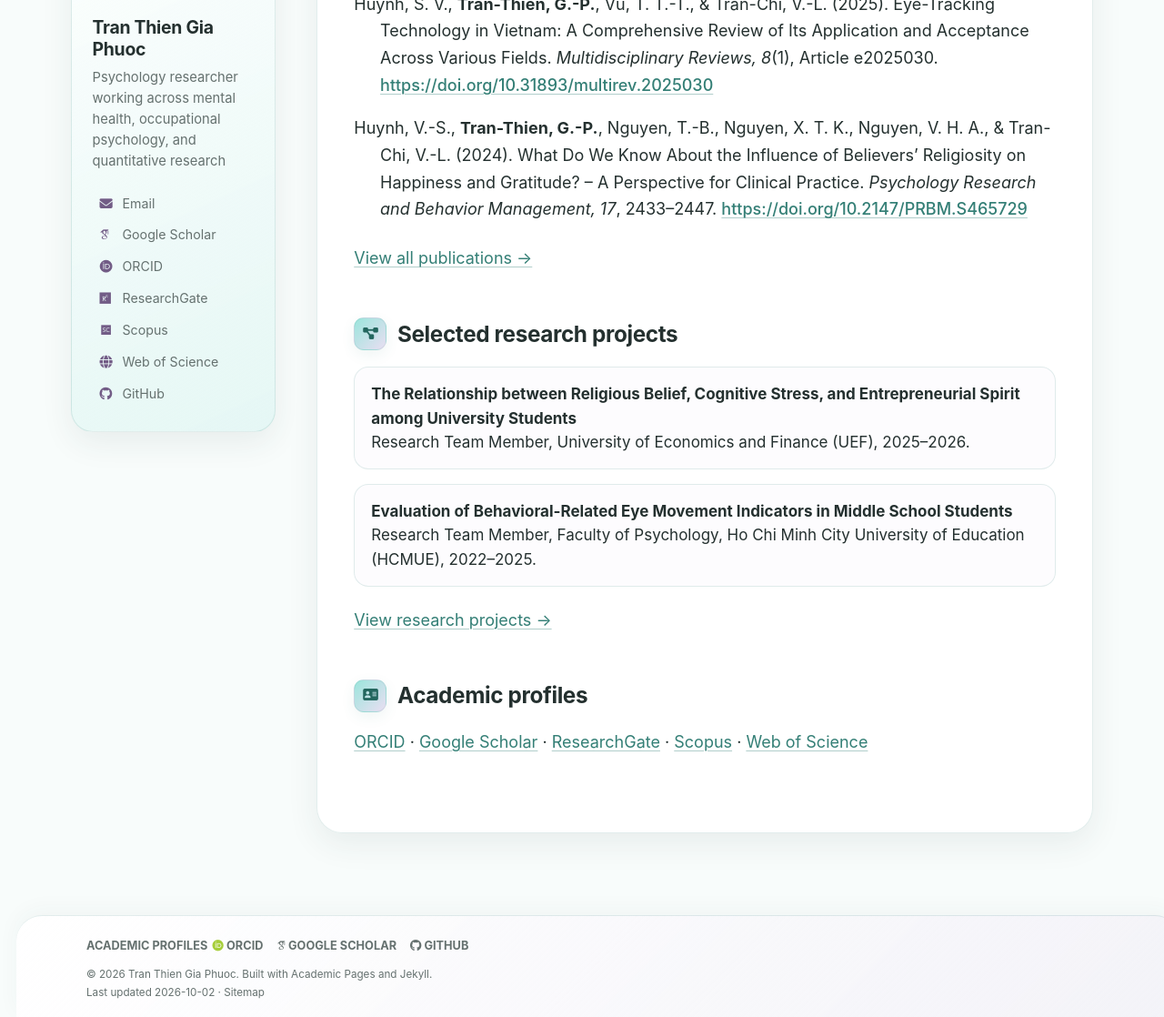
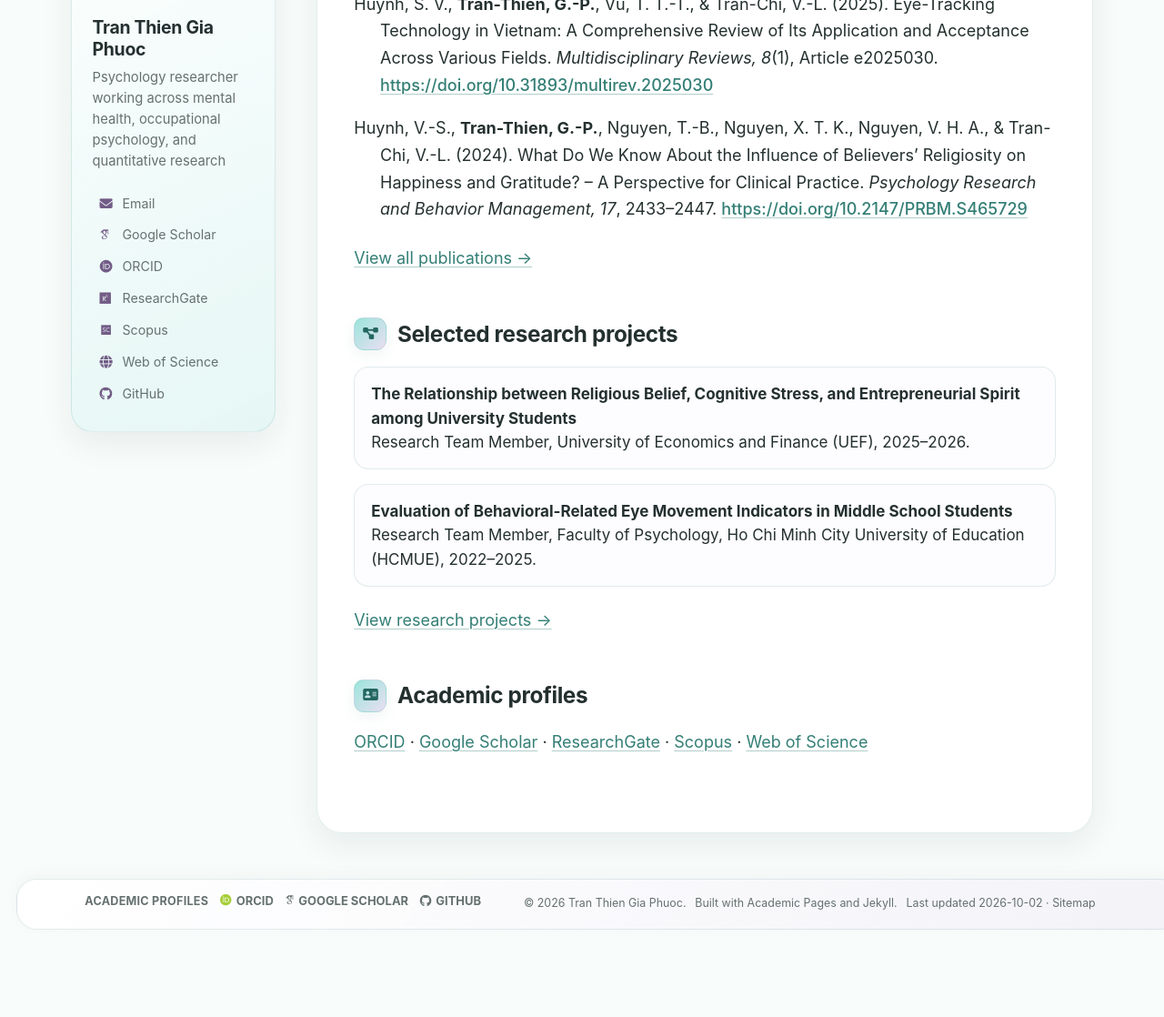
Before and after one commit to ttgpPsychMH/ttgpPsychMH.github.io, a Jekyll site: the page built from _pages/about.md, in a window 1280 px wide and 1400 px high, scrolled down 1323 px, cut to the strip 282-1400 px from the top of the window. Shown: the whole strip at 91% size. Built offline with Jekyll 4.4.1, drawn with Linux system fonts in a browser that asks for light colours; some web fonts are replaced; a script that is not in the unit is left out; after the commit the page ends 2642 px from its top, so only the background shows below that.

Commit message:
Make footer compact and balanced
Reduce footer height and spacing, align academic profiles left and copyright/meta right on desktop, and preserve compact responsive stacking on smaller screens.

```diff
--- a/_includes/footer.html
+++ b/_includes/footer.html
@@ -1,7 +1,7 @@
 {% include base_path %}
 
 <div class="page__footer-follow">
-  <ul class="social-icons">
+  <ul class="social-icons" aria-label="Academic profiles">
     <li><strong>Academic profiles</strong></li>
     {% if site.author.orcid %}
       <li><a href="{{ site.author.orcid }}" rel="noopener noreferrer"><i class="ai ai-orcid" aria-hidden="true"></i> ORCID</a></li>
@@ -16,7 +16,7 @@
 </div>
 
 <div class="page__footer-copyright">
-  &copy; {{ site.time | date: '%Y' }} {{ site.name | default: site.title }}.
-  Built with <a href="https://github.com/academicpages/academicpages.github.io" rel="nofollow noopener noreferrer">Academic Pages</a> and Jekyll.<br />
-  Last updated {{ "now" | date: '%Y-%m-%d' }} · <a href="/sitemap/">{{ site.data.ui-text[site.locale].site_map | default: "Sitemap" }}</a>
+  <span>&copy; {{ site.time | date: '%Y' }} {{ site.name | default: site.title }}.</span>
+  <span>Built with <a href="https://github.com/academicpages/academicpages.github.io" rel="nofollow noopener noreferrer">Academic Pages</a> and Jekyll.</span>
+  <span>Last updated {{ "now" | date: '%Y-%m-%d' }} · <a href="/sitemap/">{{ site.data.ui-text[site.locale].site_map | default: "Sitemap" }}</a></span>
 </div>
--- a/_sass/custom.scss
+++ b/_sass/custom.scss
@@ -592,16 +592,23 @@
    ========================================================================== */
 
 .page__footer {
-  margin: 5rem 1rem 0;
+  margin: 2.75rem 1rem 0.85rem;
   overflow: hidden;
-  border-top: 1px solid var(--border-soft);
-  border-radius: 28px 28px 0 0;
+  border: 1px solid var(--border-soft);
+  border-radius: 22px;
   background: linear-gradient(135deg, var(--surface), var(--panel-5));
-  box-shadow: 0 -6px 24px rgba(40, 69, 66, 0.04);
+  box-shadow: 0 -4px 18px rgba(40, 69, 66, 0.035);
 }
 
 .page__footer footer {
+  display: flex;
   max-width: 1160px;
+  min-height: 54px;
+  align-items: center;
+  justify-content: space-between;
+  gap: 1rem;
+  margin: 0 auto;
+  padding: 0.55rem 0.85rem !important;
 }
 
 .page__footer,
@@ -611,6 +618,97 @@
 
 .page__footer a:hover {
   color: var(--accent-green-strong) !important;
+}
+
+.page__footer-follow {
+  flex: 0 1 auto;
+  min-width: 0;
+}
+
+.page__footer-follow .social-icons {
+  display: flex;
+  flex-wrap: wrap;
+  gap: 0.35rem 0.7rem;
+  align-items: center;
+  margin: 0;
+  padding: 0;
+}
+
+.page__footer-follow li {
+  display: inline-flex;
+  align-items: center;
+  padding: 0;
+  font-size: 0.72rem;
+  line-height: 1.25;
+}
+
+.page__footer-follow li + li::before {
+  display: none;
+}
+
+.page__footer-follow a {
+  display: inline-flex;
+  gap: 0.28rem;
+  align-items: center;
+  padding: 0;
+  font-weight: 650;
+  white-space: nowrap;
+}
+
+.page__footer-follow strong {
+  font-size: 0.7rem;
+  letter-spacing: 0.02em;
+  text-transform: uppercase;
+}
+
+.page__footer-copyright {
+  display: flex;
+  flex: 1 1 auto;
+  flex-wrap: wrap;
+  gap: 0.2rem 0.55rem;
+  align-items: center;
+  justify-content: flex-end;
+  text-align: right;
+  font-size: 0.69rem;
+  line-height: 1.35;
+}
+
+.page__footer-copyright span {
+  white-space: nowrap;
+}
+
+@media screen and (max-width: 860px) {
+  .page__footer footer {
+    flex-direction: column;
+    align-items: flex-start;
+    gap: 0.55rem;
+  }
+
+  .page__footer-copyright {
+    justify-content: flex-start;
+    text-align: left;
+  }
+}
+
+@media screen and (max-width: 600px) {
+  .page__footer {
+    margin: 2rem 0.5rem 0.65rem;
+    border-radius: 18px;
+  }
+
+  .page__footer footer {
+    min-height: 0;
+    padding: 0.65rem 0.75rem !important;
+  }
+
+  .page__footer-follow .social-icons,
+  .page__footer-copyright {
+    gap: 0.25rem 0.5rem;
+  }
+
+  .page__footer-copyright span {
+    white-space: normal;
+  }
 }
 
 /* ==========================================================================
```
